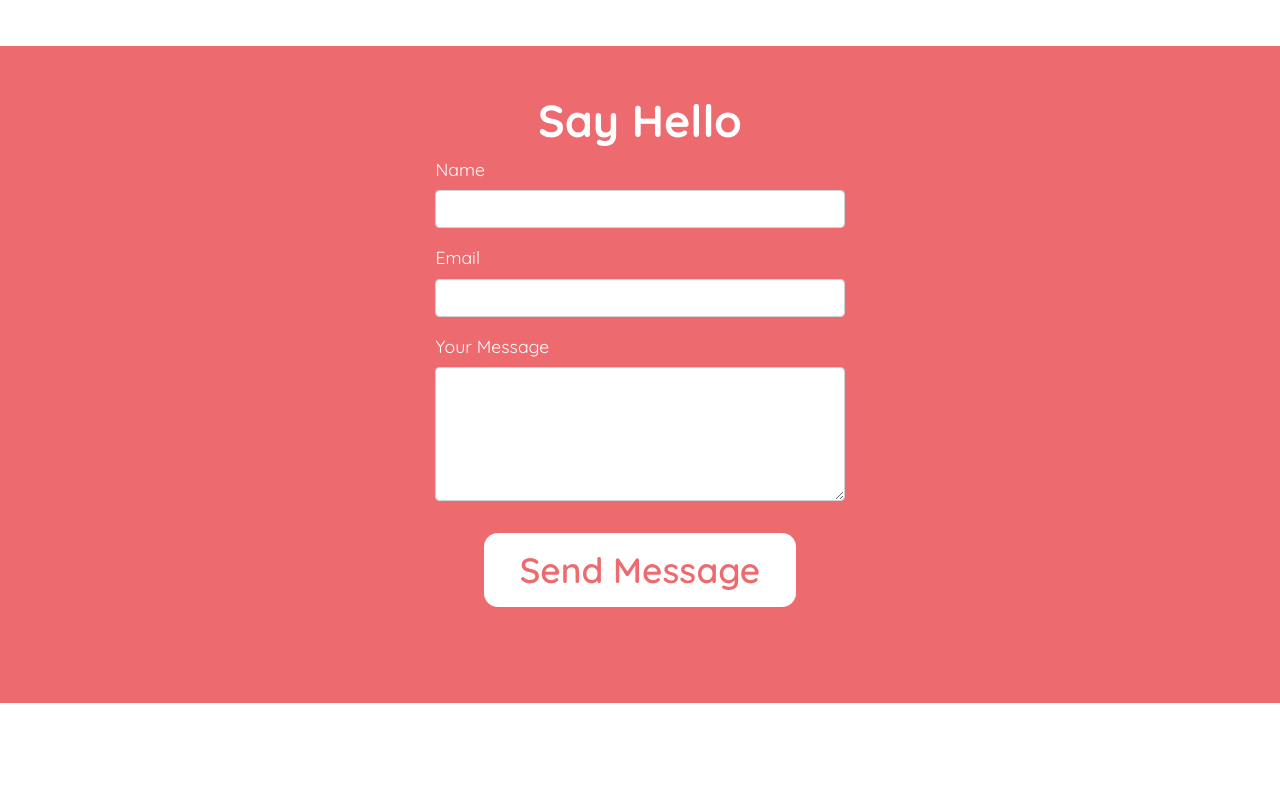
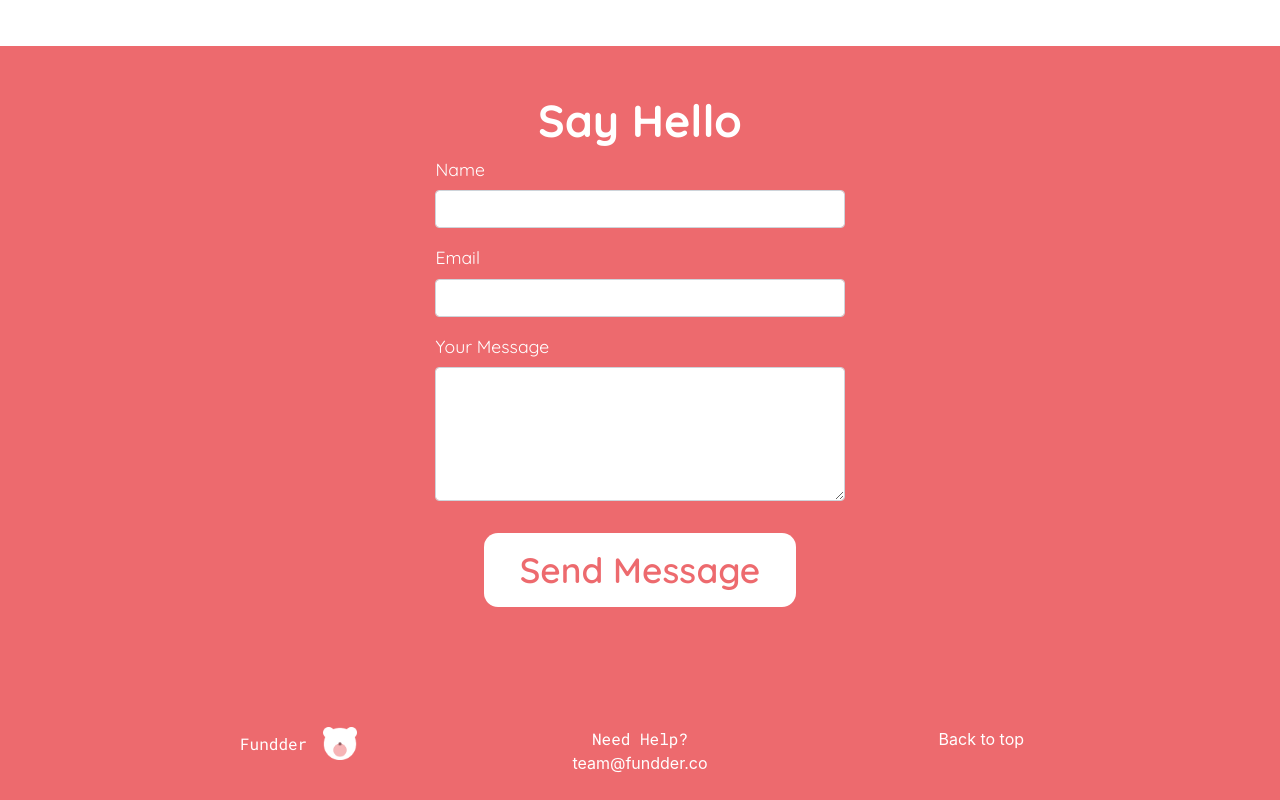
Before and after one commit to TomFlatters/fundder-site, a React (Create React App) app: page / in a window 1280 px wide. Shown: the part 3632-4432 px from the top of the page. Before the commit the page ends 4335 px from the top, so only its background shows below. Built offline with nearby package versions, Linux system fonts and the light colour scheme.

Commit message:
Add footer

```diff
--- a/src/App.css
+++ b/src/App.css
@@ -35,6 +35,9 @@
 /* Text colours */
 .text-white{
   color: white;
+}
+.text-decoration-none{
+  text-decoration: none;
 }
 .text-black{
   color: black;
@@ -107,6 +110,11 @@
   font-weight: 400;
   font-size: 1.8em;
 }
+.fundder-footer-heading{
+  font-family: 'Roboto Mono', monospace;
+  font-weight: 400;
+  font-size: 1em;
+}
 .fundder-title{
   font-family: 'Quicksand';
   font-weight: 700;
@@ -149,6 +157,11 @@
   font-weight: 400;
 }
 
+.footer-image{
+  max-width: 10%;
+  height: auto;
+}
+
 /* Shrink text and reduce padding between breakpoints to avoid content overlap */
 @media(max-width: 1200px){
   .fundder-title{
@@ -179,6 +192,9 @@
   .purple-curves{
     background-color: #ED6A6E;
   }
+  .footer-image{
+    max-width: 20%;
+  }
  }
  @media (max-width: 768px) {
   .benefit{
@@ -206,3 +222,7 @@
 .double-lines{
   line-height: 2;
 }
+
+.clear-list{
+  list-style-type: none;
+}
--- a/src/App.js
+++ b/src/App.js
@@ -6,6 +6,7 @@ import HowFundderWorks from './components/howfundderworks';
 import ListBenefits from './components/listbenefits';
 import Charities from './components/charities';
 import SayHello from './components/sayhello';
+import Footer from './components/footer';
 
 import './App.css';
 import 'bootstrap/dist/css/bootstrap.min.css';
@@ -29,6 +30,9 @@ function App() {
       <div className="limit-width bg-pink">
         <SayHello />
       </div>
+      <div className="limit-width bg-pink">
+        <Footer />
+      </div>
     </div>
   );
 }
--- /dev/null
+++ b/src/components/footer.js
@@ -0,0 +1,34 @@
+import React from 'react';
+import Container from 'react-bootstrap/Container';
+import Row from 'react-bootstrap/Row';
+import Col from 'react-bootstrap/Col';
+import 'bootstrap/dist/css/bootstrap.min.css';
+
+import fundderBear from '../assets/bear.png';
+import '../App.css';
+
+const Footer = () => {
+    return (
+        <div>
+            <Container className="py-4 text-white">
+                <Row>
+                    <Col className="order-2 pt-4 pt-sm-0" xs={12} sm={4, {order: 1}}>
+                        <Row className="clear-list roboto-mono pb-3 align-items-center justify-content-center">
+                            <div className="pr-3">Fundder</div>
+                            <img src={fundderBear} className="footer-image"/>
+                        </Row>
+                    </Col>
+                    <Col xs={12} sm={4, {order: 2}} className="order-1 pt-4 pt-sm-0 text-center">
+                        <a><li className="clear-list fundder-footer-heading">Need Help?</li></a>
+                        <a className="text-decoration-none" href="emailto:team@fundder.co"><li className="clear-list text-white">team@fundder.co</li></a>
+                    </Col>
+                    <Col xs={12, {order: 13}} sm={4, {order: 3}} className="order-3 pt-4 pt-sm-0 text-center">
+                        <a className="text-decoration-none" href="#"><li className="clear-list text-white">Back to top</li></a>
+                    </Col>
+                </Row>
+            </Container>
+        </div>
+    )
+}
+
+export default Footer;
```
